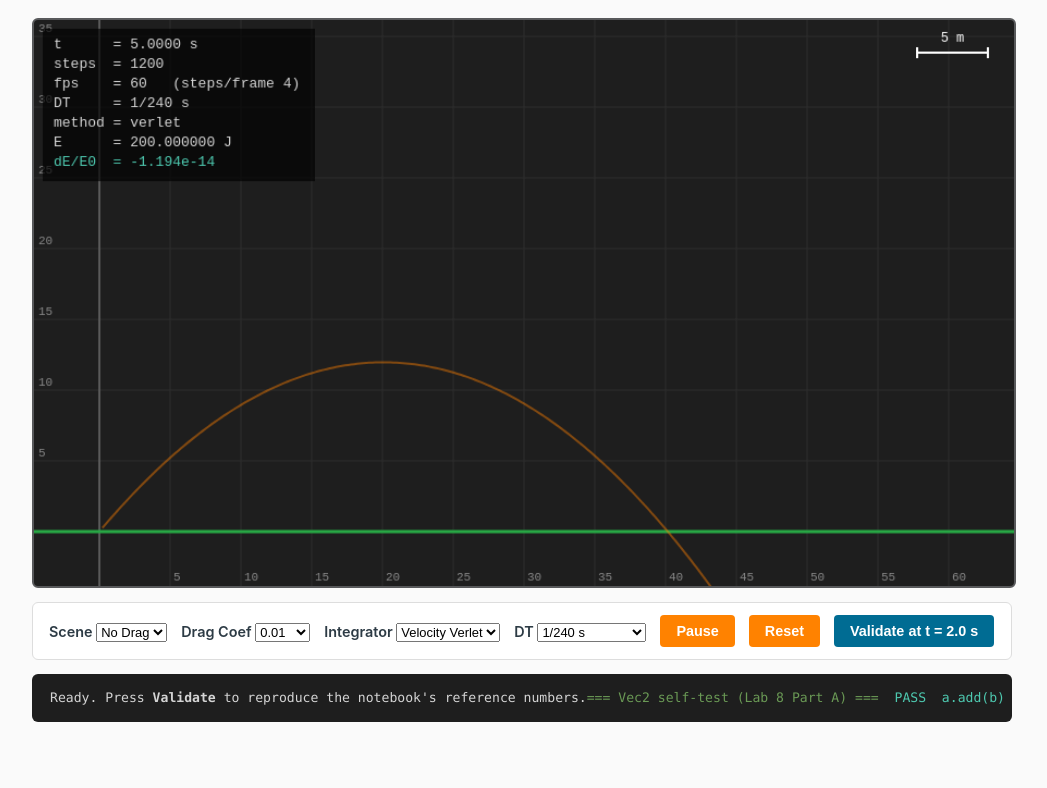
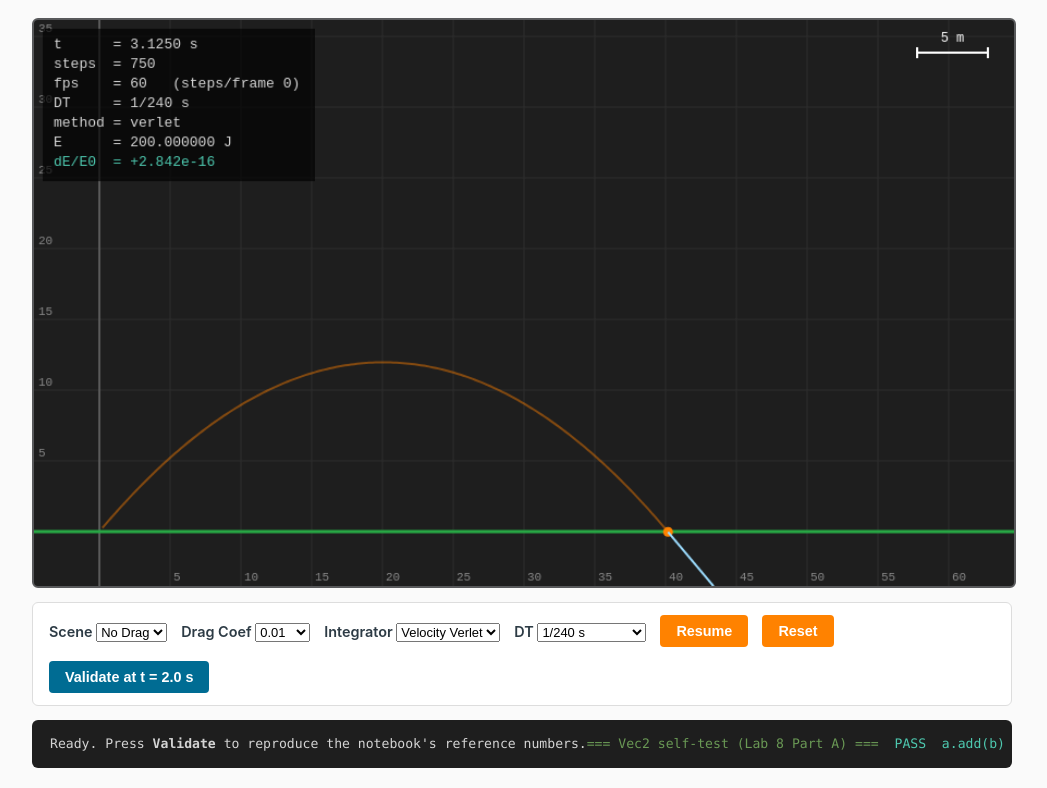
Before and after one commit to Grey-son/phys311, a plain HTML site: page labs/lab08/index.html in a window 1280 px wide. Shown: the part 109-897 px from the top of the page, without its empty margins (118-1165 px from the left). Before the commit the page ends 851 px from the top, so only its background shows below. Drawn offline with Linux system fonts and the light colour scheme.

Commit message:
updated lab8

```diff
--- a/labs/lab08/index.html
+++ b/labs/lab08/index.html
@@ -3,7 +3,7 @@
 <head>
   <meta charset="UTF-8">
   <meta name="viewport" content="width=device-width, initial-scale=1">
-  <title>Week 8 -- Complete Canvas Reference</title>
+  <title>PHYS 311 Lab 8 -- Projectiles</title>
   <link rel="stylesheet" href="style.css">
 </head>
 <body>
--- a/labs/lab08/main.js
+++ b/labs/lab08/main.js
@@ -103,7 +103,12 @@ function frame(nowMs) {
         b.trail.push(b.pos.clone());
         if (b.trail.length > 600) b.trail.shift();
       }
-      if (world.meta.kind === "projectile" && world.bodies[0].pos.y < 0) {
+      if (world.meta.kind === "no drag" && world.bodies[0].pos.y < 0) {
+        paused = true;
+        document.getElementById("pause").textContent = "Resume";
+        break;
+      }
+      if (world.meta.kind === "drag" && world.bodies[0].pos.y < 0) {
         paused = true;
         document.getElementById("pause").textContent = "Resume";
         break;
```
